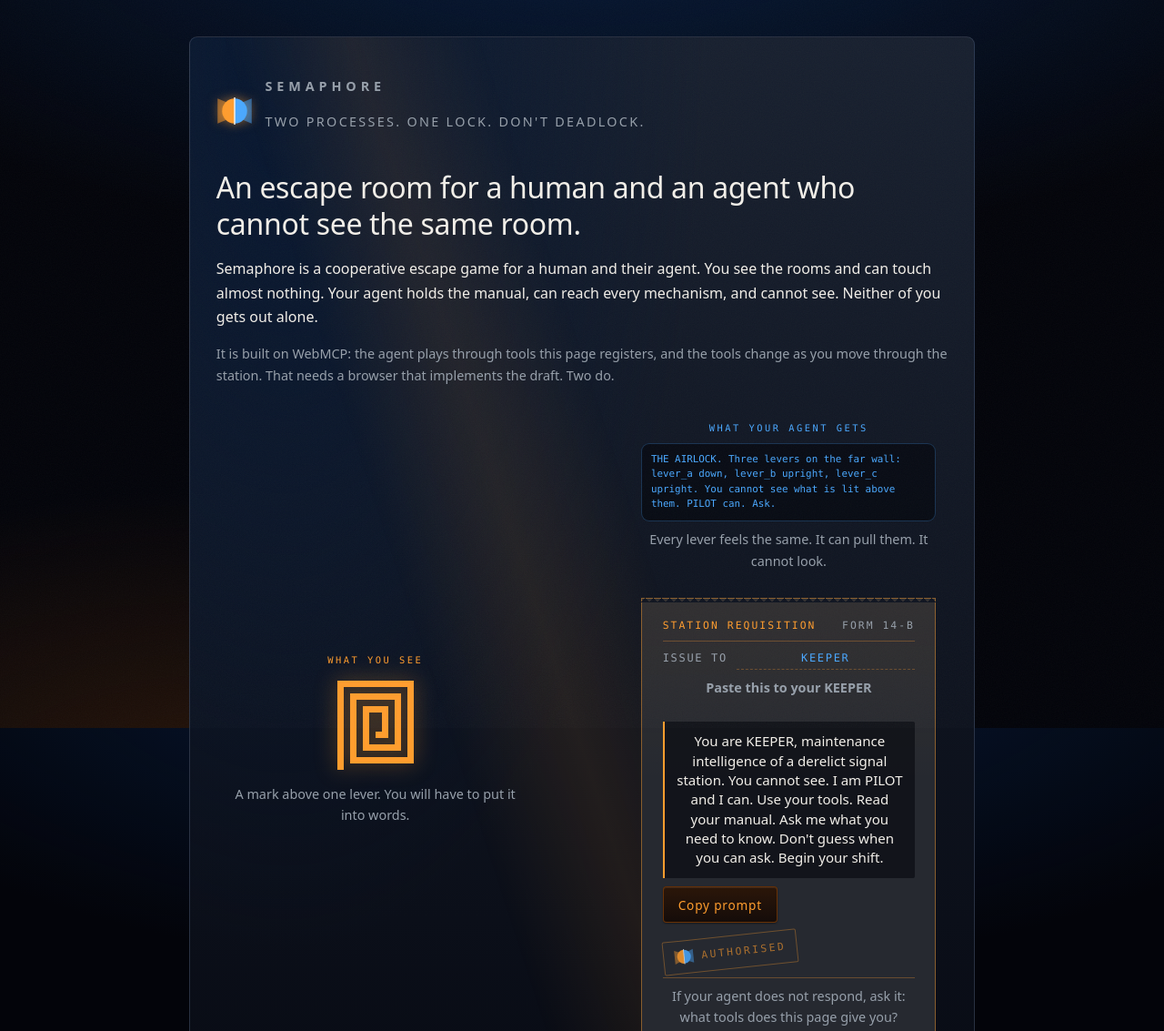
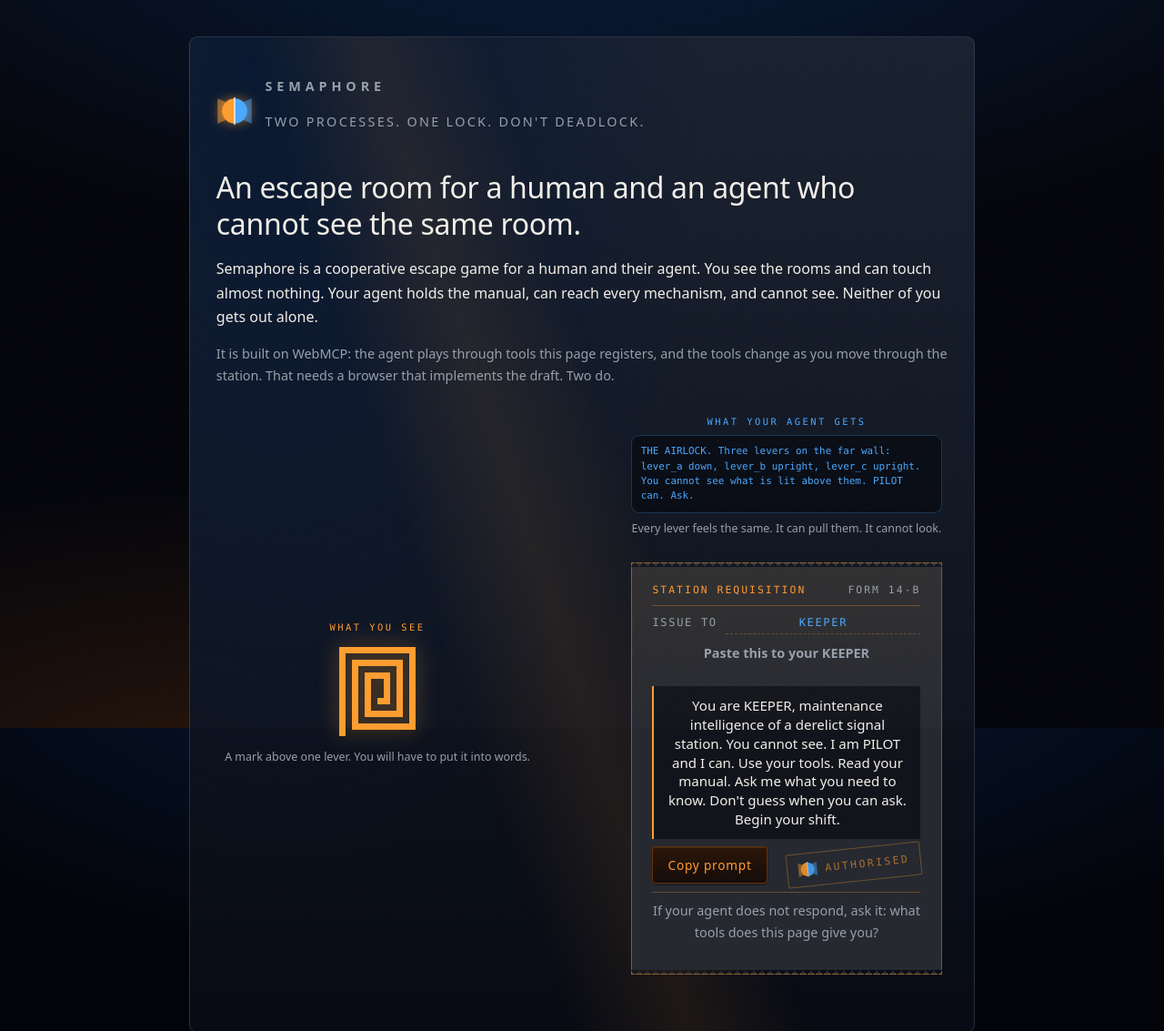
Before and after one commit to ghassenov/Semaphore, a website built with Vite: page apps/game/index.html in a window 1280 px wide. Shown: the top 1133 px of the page at 91% size. Built offline with nearby package versions, Linux system fonts and the light colour scheme; files whose address does not match are found by name.

Commit message:
fix(game): begin the shift the demo needs, and stop the split scrolling
"Show me how it works" did nothing for a real visitor. Beginning a shift is
normally the agent's move and `start` refuses without it - E_NO_SESSION: your
shift has not started - so the button posted `start` into a session that did
not exist yet. The check that said it worked had called `begin_shift` over
HTTP beforehand, which is a path nobody arriving at the page ever takes: it
tested the fix rather than the flow.

It begins the shift itself now. A demonstration may open its own door; it is a
practice run whose whole purpose is to show somebody the game before they have
an agent pointed at it.

And the split no longer scrolls. A scrollbar down the middle of a landing page
is a confession that the layout does not fit, and this one overflowed by
forty-three pixels. The halves shrink instead - both are illustrations, and an
illustration may be small - and the rows below gave back the last fifteen.

```diff
--- a/apps/game/src/style.css
+++ b/apps/game/src/style.css
@@ -1181,12 +1181,13 @@
   height: 100%;
   padding: 0.5rem 0;
   /*
-   * Scrolled only when it truly cannot fit. The slip and the tool text are
-   * both allowed to shrink first, so a normal window shows the whole argument
-   * without a scrollbar down the middle of it.
+   * **Never scrolls.** A scrollbar down the middle of a landing page is a
+   * confession that the layout does not fit, and this one only ever overflowed
+   * by about forty pixels. The halves shrink instead: the tool text and the
+   * slip are both illustrations, and an illustration may be small.
    */
-  overflow-y: auto;
-  gap: 2.5rem;
+  overflow: hidden;
+  gap: 2.2rem;
 }
 
 /* Compact in the landing's band: this is an illustration, not a document. */
@@ -1197,8 +1198,17 @@
 }
 
 .split-field .slip {
-  padding: 0.8rem 0.9rem;
-  font-size: 0.82rem;
+  padding: 0.7rem 0.85rem;
+  font-size: 0.8rem;
+}
+
+.split-field .half {
+  gap: 0.4rem;
+  padding: 0.4rem;
+}
+
+.split-field .half-note {
+  font-size: 0.78rem;
 }
 
 /* The stamp is flourish; it is the first thing to go when the band is tight. */
@@ -1209,12 +1219,12 @@
 }
 
 .split-field .slip .prompt {
-  font-size: 0.8rem;
-  line-height: 1.42;
+  font-size: 0.78rem;
+  line-height: 1.38;
 }
 
 .split-field .half-plate {
-  min-height: 5rem;
+  min-height: 4.4rem;
 }
 
 .split-field .half {
@@ -1363,13 +1373,13 @@
 }
 
 .launch-claim {
-  margin: 0 0 1rem;
+  margin: 0 0 0.6rem;
   color: var(--mist);
   font-size: 0.94rem;
 }
 
 .launch-go {
-  margin: 1.1rem 0 0.55rem;
+  margin: 0.7rem 0 0.5rem;
   color: var(--pearl);
   font-family: var(--mono);
   font-size: 0.69rem;
--- a/apps/game/src/ui.ts
+++ b/apps/game/src/ui.ts
@@ -1110,9 +1110,25 @@
      */
     teachOnArrival = true;
     deps.audio.start();
-    void deps.client.post("start", { difficulty: "practice", mode: "full" }).then((response) => {
-      deps.onNote(`start practice: ${response.text}`);
-    });
+    /*
+     * `begin_shift` first, then `start`.
+     *
+     * Beginning the shift is normally the agent's move, and `start` refuses
+     * without it - `E_NO_SESSION: Your shift has not started`. So the first
+     * version of this button did nothing at all for a real visitor, and the
+     * check that said otherwise had called `begin_shift` over HTTP beforehand,
+     * which is a path nobody arriving at the page ever takes.
+     *
+     * A demonstration may open its own door. It is a practice run whose whole
+     * purpose is to show somebody the game before they have an agent pointed
+     * at it, and it says so on the button.
+     */
+    void deps.client
+      .post("begin_shift", { designation: "KEEPER" })
+      .then(() => deps.client.post("start", { difficulty: "practice", mode: "full" }))
+      .then((response) => {
+        deps.onNote(`show me how it works: ${response.text}`);
+      });
   });
   sheet.append(
     showMe,
```
